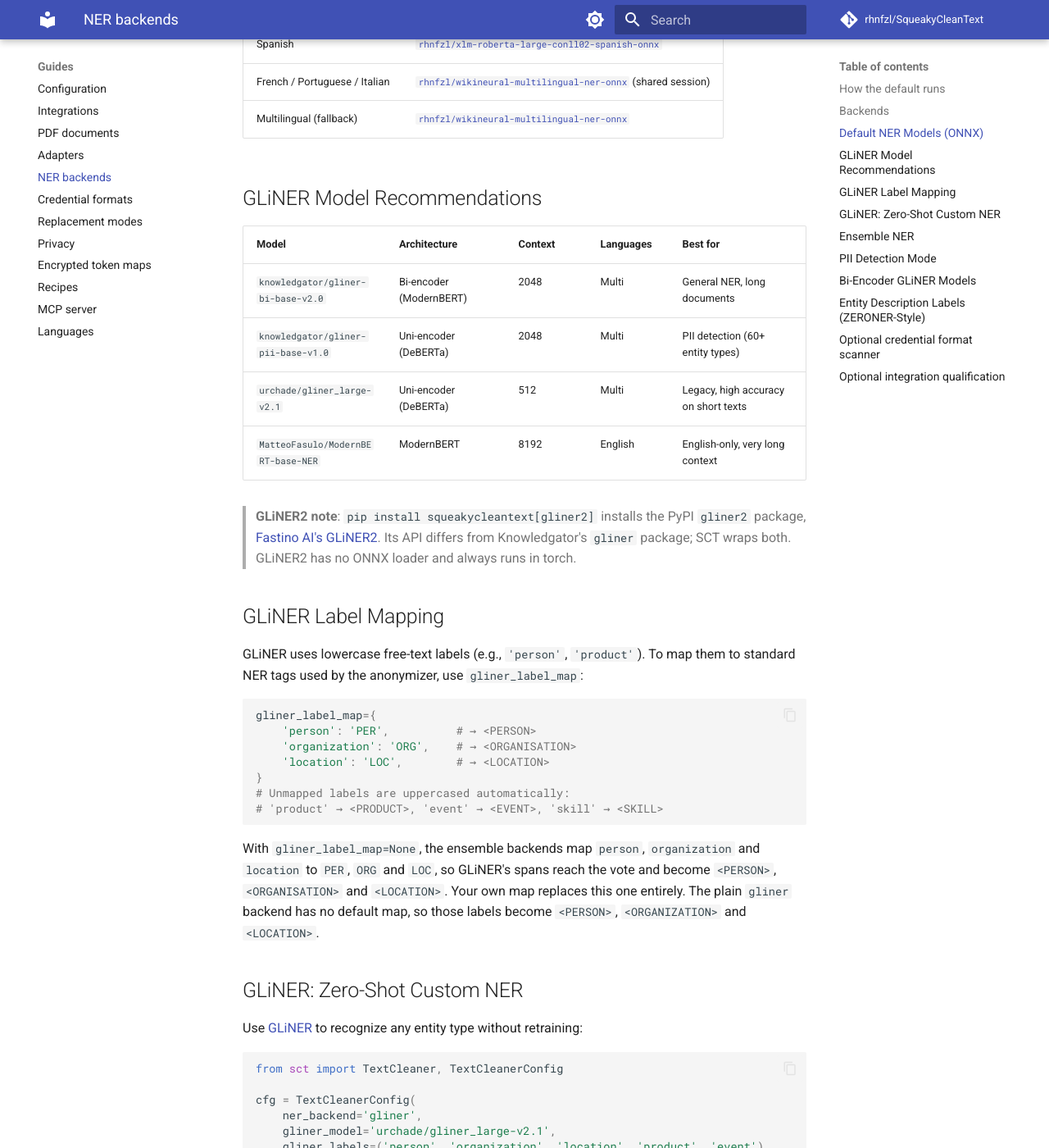
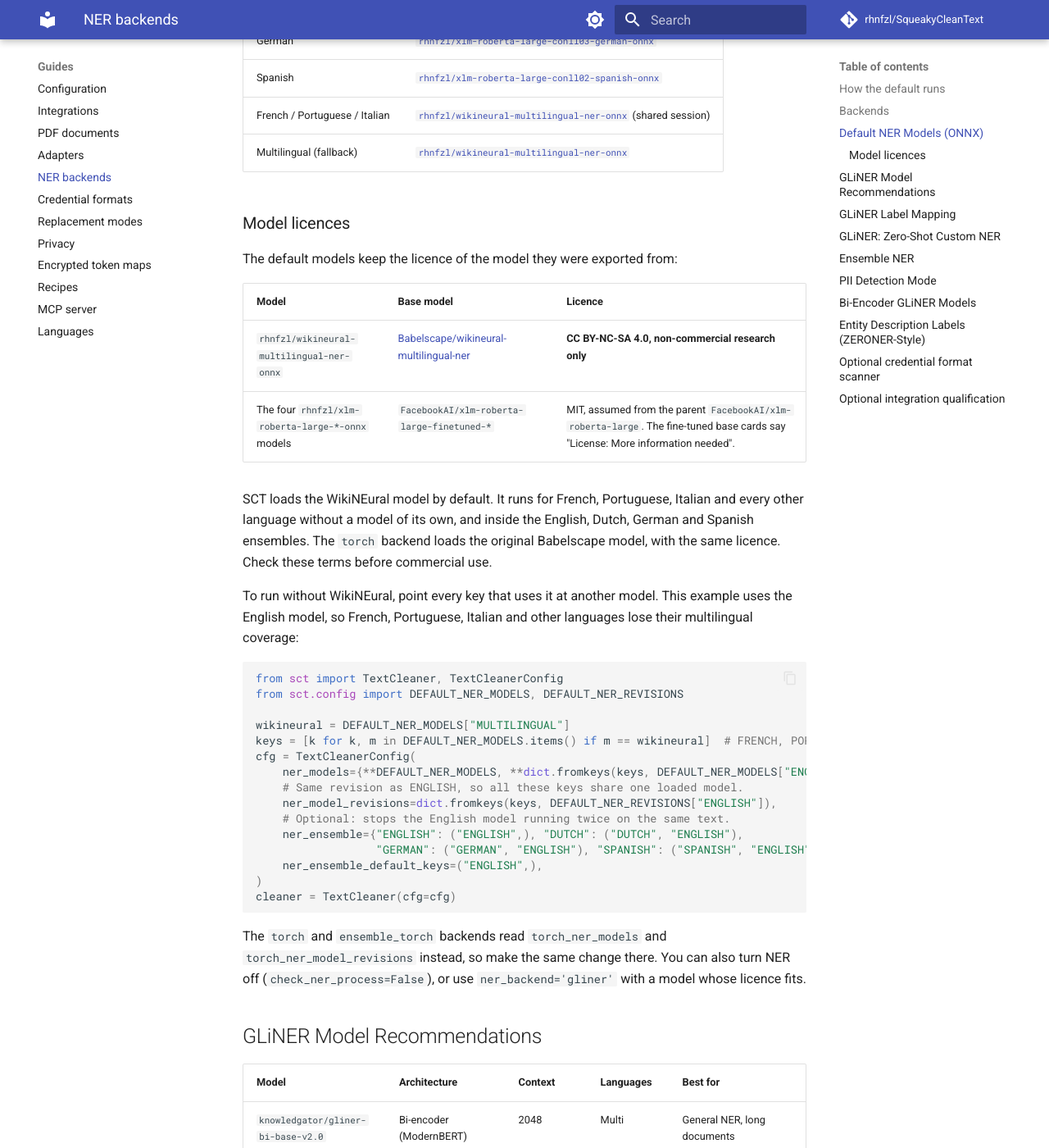
Before and after one commit to rhnfzl/SqueakyCleanText, an MkDocs documentation site: the page built from docs/NER_BACKENDS.md, in a window 1280 px wide and 1400 px high, scrolled down 1937 px. Shown: the whole window at 82% size. Built offline with MkDocs 1.6.1 and Material for MkDocs 9.7.7, drawn with Linux system fonts in a browser that asks for light colours; comment, search, counter and statistics services are not loaded; some of the changed text lies outside the part shown.

Commit message:
Document default NER model licences (WikiNEural is CC BY-NC-SA 4.0)
The default ONNX multilingual model inherits Babelscape/wikineural-multilingual-ner's
non-commercial licence. Say so in README, LANGUAGES and NER_BACKENDS, note the
unstated XLM-RoBERTa base licences, and show how to run without WikiNEural.

````diff
--- a/docs/NER_BACKENDS.md
+++ b/docs/NER_BACKENDS.md
@@ -30,7 +30,7 @@ SqueakyCleanText supports six NER backends, selectable via the `ner_backend` con
 
 | Backend | Description | Dependencies | Best for |
 |---------|-------------|-------------|----------|
-| `onnx` (default) | ONNX Runtime inference with quantized XLM-RoBERTa models | Base install | Production: fast, torch-free |
+| `onnx` (default) | ONNX Runtime inference with FP32 ONNX exports of XLM-RoBERTa and WikiNEural models | Base install | Production: fast, torch-free |
 | `torch` | PyTorch/Transformers pipeline with full XLM-RoBERTa models | `[torch]` extra | Compatibility with existing PyTorch workflows |
 | `gliner` | GLiNER zero-shot NER with custom entity labels | `[gliner]` or `[gliner2]` extra | Custom entity types, PII detection, bi-encoder models |
 | `ensemble_onnx` | ONNX + GLiNER ensemble voting | `[gliner]` extra | Maximum recall with custom entities |
@@ -53,6 +53,43 @@ other results are not filtered by `positional_tags` or the confidence threshold.
 | Spanish | [`rhnfzl/xlm-roberta-large-conll02-spanish-onnx`](https://huggingface.co/rhnfzl/xlm-roberta-large-conll02-spanish-onnx) |
 | French / Portuguese / Italian | [`rhnfzl/wikineural-multilingual-ner-onnx`](https://huggingface.co/rhnfzl/wikineural-multilingual-ner-onnx) (shared session) |
 | Multilingual (fallback) | [`rhnfzl/wikineural-multilingual-ner-onnx`](https://huggingface.co/rhnfzl/wikineural-multilingual-ner-onnx) |
+
+### Model licences
+
+The default models keep the licence of the model they were exported from:
+
+| Model | Base model | Licence |
+|---|---|---|
+| `rhnfzl/wikineural-multilingual-ner-onnx` | [Babelscape/wikineural-multilingual-ner](https://huggingface.co/Babelscape/wikineural-multilingual-ner) | **CC BY-NC-SA 4.0, non-commercial research only** |
+| The four `rhnfzl/xlm-roberta-large-*-onnx` models | `FacebookAI/xlm-roberta-large-finetuned-*` | MIT, assumed from the parent `FacebookAI/xlm-roberta-large`. The fine-tuned base cards say "License: More information needed". |
+
+SCT loads the WikiNEural model by default. It runs for French, Portuguese, Italian and every other language
+without a model of its own, and inside the English, Dutch, German and Spanish ensembles. The `torch` backend
+loads the original Babelscape model, with the same licence. Check these terms before commercial use.
+
+To run without WikiNEural, point every key that uses it at another model. This example uses the English model,
+so French, Portuguese, Italian and other languages lose their multilingual coverage:
+
+```python
+from sct import TextCleaner, TextCleanerConfig
+from sct.config import DEFAULT_NER_MODELS, DEFAULT_NER_REVISIONS
+
+wikineural = DEFAULT_NER_MODELS["MULTILINGUAL"]
+keys = [k for k, m in DEFAULT_NER_MODELS.items() if m == wikineural]  # FRENCH, PORTUGUESE, ITALIAN, MULTILINGUAL
+cfg = TextCleanerConfig(
+    ner_models={**DEFAULT_NER_MODELS, **dict.fromkeys(keys, DEFAULT_NER_MODELS["ENGLISH"])},
+    # Same revision as ENGLISH, so all these keys share one loaded model.
+    ner_model_revisions=dict.fromkeys(keys, DEFAULT_NER_REVISIONS["ENGLISH"]),
+    # Optional: stops the English model running twice on the same text.
+    ner_ensemble={"ENGLISH": ("ENGLISH",), "DUTCH": ("DUTCH", "ENGLISH"),
+                  "GERMAN": ("GERMAN", "ENGLISH"), "SPANISH": ("SPANISH", "ENGLISH")},
+    ner_ensemble_default_keys=("ENGLISH",),
+)
+cleaner = TextCleaner(cfg=cfg)
+```
+
+The `torch` and `ensemble_torch` backends read `torch_ner_models` and `torch_ner_model_revisions` instead, so make the same change there.
+You can also turn NER off (`check_ner_process=False`), or use `ner_backend='gliner'` with a model whose licence fits.
 
 ## GLiNER Model Recommendations
 
````
Also changed, not shown: README.md (+1 -1 lines), docs/LANGUAGES.md (+1 -1 lines).
